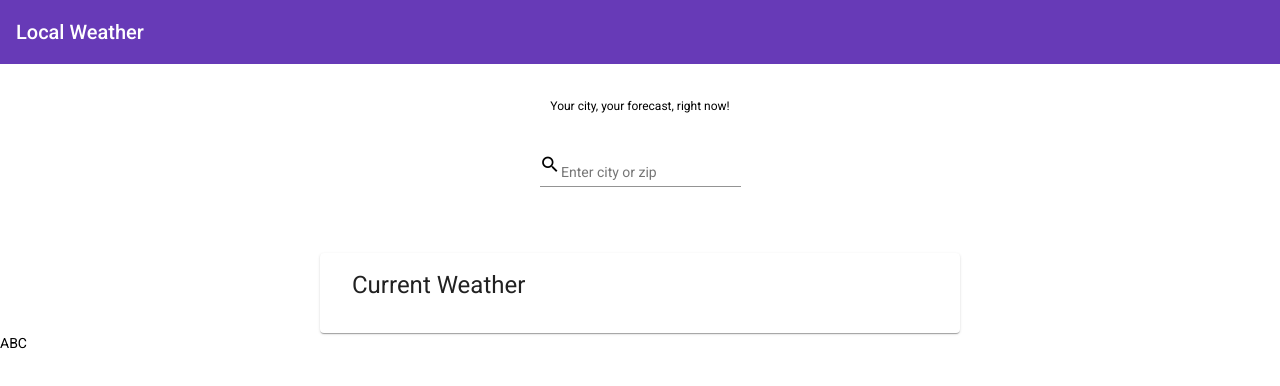
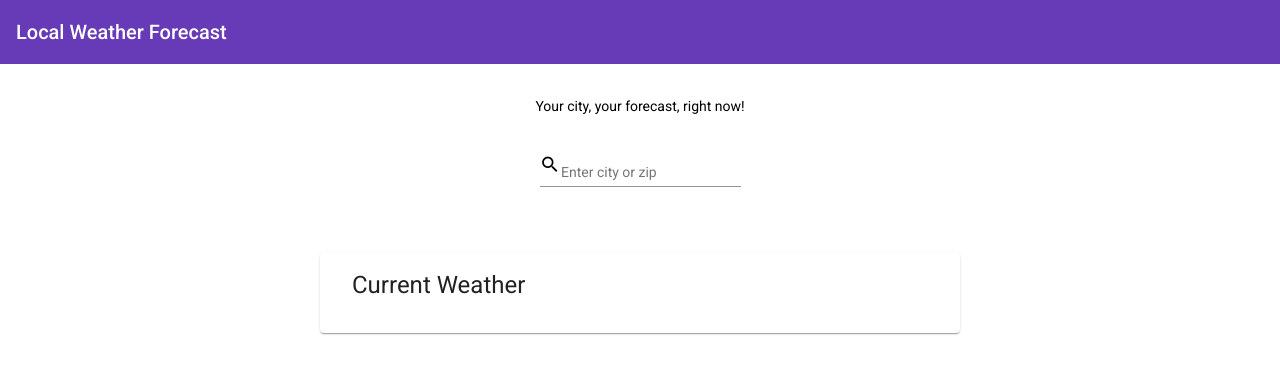
Before and after one commit to sonnguyen9800/locweat-app, an Angular app: page / in a window 1280 px wide. Shown: the top 386 px of the page. Built offline with nearby package versions, Linux system fonts and the light colour scheme.

Commit message:
Final Commit

```diff
--- a/src/app/app.component.html
+++ b/src/app/app.component.html
@@ -1,10 +1,10 @@
 <div >
-    <mat-toolbar color="primary">Local Weather</mat-toolbar>
+    <mat-toolbar color="primary">Local Weather Forecast</mat-toolbar>
 
 
     <div fxLayoutAlign="center">
 
-        <div class="mat-caption vertical-margin ">
+        <div class="mat-heading1 vertical-margin ">
 	    Your city, your forecast, right now!
 	</div>
     </div>
@@ -41,7 +41,5 @@
 
 
 
-    <div class="content">
-        <span>ABC</span>
-    </div>
+
 </div>
--- a/src/environments/environment.ts
+++ b/src/environments/environment.ts
@@ -3,8 +3,8 @@
 // The list of file replacements can be found in `angular.json`.
 
 export const environment = {
-  production: false,
-  openWeatherAPI: "ef098cf78109587ddedc4c0036750da9",
+  production: true,
+  openWeatherAPI: "FILL YOUR OWN API HERE",
   baseUrl: 'http://',
   websiteUrl: 'api.openweathermap.org/data/2.5/weather?'
 };
```
